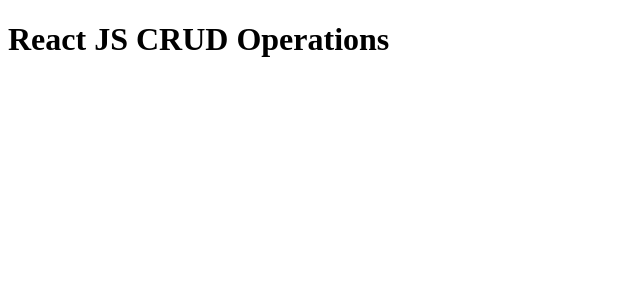
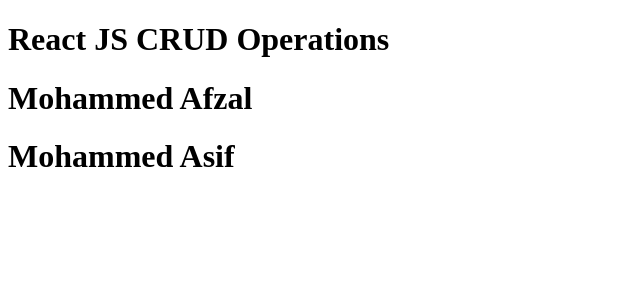
Before and after one commit to afzal631/react-contact-list-project, a React (Create React App) app: page / in a window 1280 px wide. Shown: the top 300 px of the page, without its empty margins (0-640 px from the left). Built offline with nearby package versions, Linux system fonts and the light colour scheme; data requests are answered from the project's data file.

Commit message:
first commit

```diff
--- a/src/App.js
+++ b/src/App.js
@@ -1,9 +1,27 @@
-import React from "react";
+import React, { useEffect, useState } from "react";
 
 function App() {
+  const [news, setNews] = useState([]);
+  useEffect(() => {
+    const first = () => {
+      var requestOptions = {
+        method: "GET",
+        redirect: "follow",
+      };
+
+      fetch("http://localhost:4000/Books", requestOptions)
+        .then((response) => response.json())
+        .then((result) => setNews(result))
+        .catch((error) => console.log("error", error));
+    };
+    first();
+  }, []);
   return (
     <div className="App">
       <h1>React JS CRUD Operations</h1>
+      {news.map((newsItems) => (
+        <h1>{newsItems.Name}</h1>
+      ))}
     </div>
   );
 }
```
